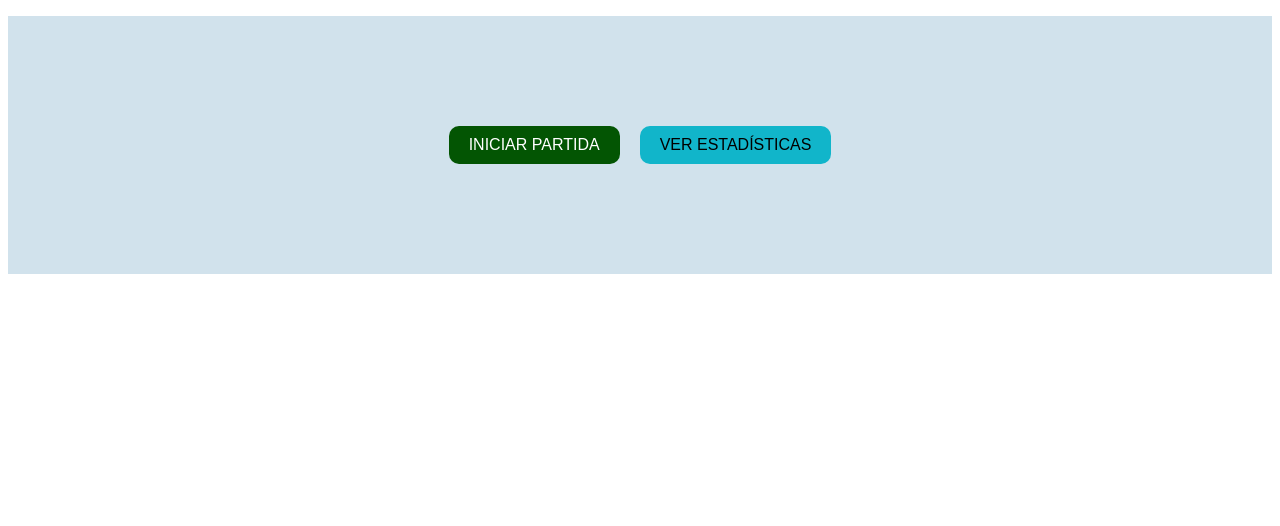
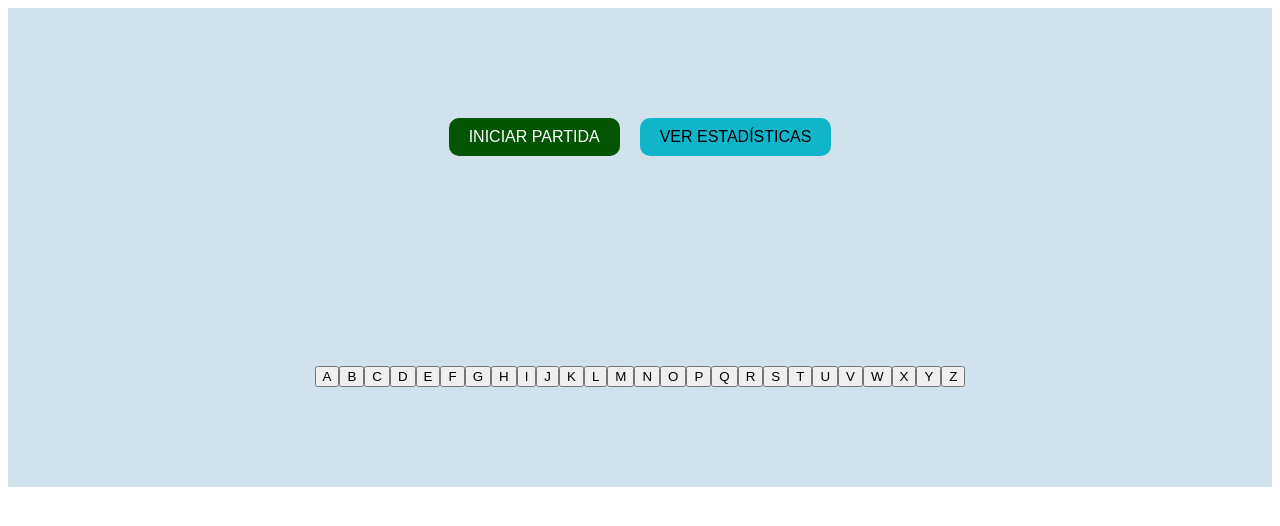
Before and after one commit to luiscornejo9612/JocdelPenjat, a plain HTML site: page JocdelPenjat.html in a window 1280 px wide. Drawn offline with Linux system fonts and the light colour scheme.

Commit message:
funcion para agregar los botones de las letraas del abcedario

```diff
--- a/JocdelPenjat.html
+++ b/JocdelPenjat.html
@@ -16,6 +16,16 @@
             padding-bottom: 100px;
         }
 
+        #botones-abc {
+            background-color: rgb(209, 226, 236);
+            display: flex;
+            flex-direction: row;
+            justify-content: center;
+            align-items: center;
+            padding-top: 100px;
+            padding-bottom: 100px;
+        }
+
         #jugar {
             border-radius: 10px;
             background-color: rgb(3, 85, 3);
@@ -24,6 +34,9 @@
             margin: 10px;
             padding: 10px 20px;
             font-size: 16px;
+        }
+        #jugar:hover {
+            background-color: #188e1e; /* Nuevo color de fondo al pasar el ratón */
         }
 
         #estadisticas {
@@ -34,16 +47,15 @@
             padding: 10px 20px;
             font-size: 16px;
         }
-
-
+        #estadisticas:hover {
+            background-color: rgb(64, 221, 213); /* Nuevo color de fondo al pasar el ratón */
+        }
     </style>
 
 
 </head>
 <body>
-    <div>
-        <p id="guiones"></p>
-    </div>
+
 
     <div class="botones">
         <button id="jugar" onclick="jugar()">INICIAR PARTIDA</button>
@@ -54,6 +66,10 @@
 
     </div>
 
+    <div id="botones-abc"></div>
+
+
+
     <script>
 
     </script>
--- a/jocEnFunciones.js
+++ b/jocEnFunciones.js
@@ -1,7 +1,6 @@
 let partidasJugadas = 0;
 let partidasGanadas = 0;
 let partidasPerdidas = 0;
-
 function jugar() {
     partidasJugadas++;
     var menu = 1;
@@ -87,3 +86,30 @@ function generarGuiones(palabra) {
     }
     return guiones;
 }
+
+function botonesAbc() {
+    // Obtener el contenedor donde se agregarán los botones
+    var contenedor = document.getElementById("botones-abc");
+
+    // Crear un array con las letras del alfabeto
+    var alfabeto = "ABCDEFGHIJKLMNOPQRSTUVWXYZ".split('');
+
+    // Iterar sobre cada letra y crear un botón para ella
+    alfabeto.forEach(function (letra) {
+        var boton = document.createElement("button");
+        boton.textContent = letra;
+
+        boton.addEventListener("click", function() {
+            // Llamar a la función insertarLetra y pasar la letra como argumento
+            var letraPresionada = insertarLetra(letra);
+            console.log("Letra seleccionada: " + letraPresionada);
+        });
+
+        contenedor.appendChild(boton);
+    });
+}
+document.addEventListener("DOMContentLoaded", botonesAbc);
+
+function insertarLetra(letra) {
+    return letra;
+}
```
